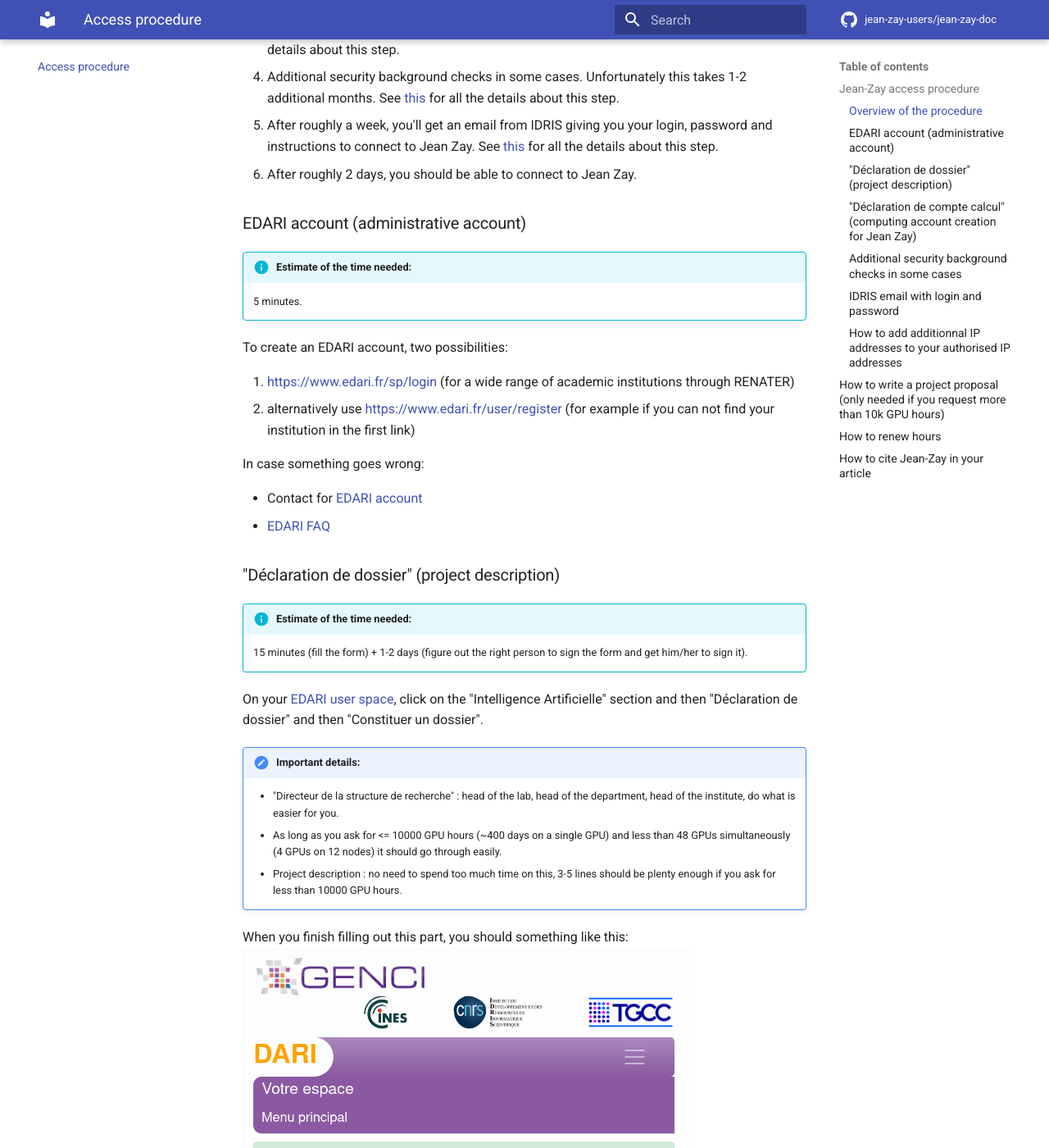
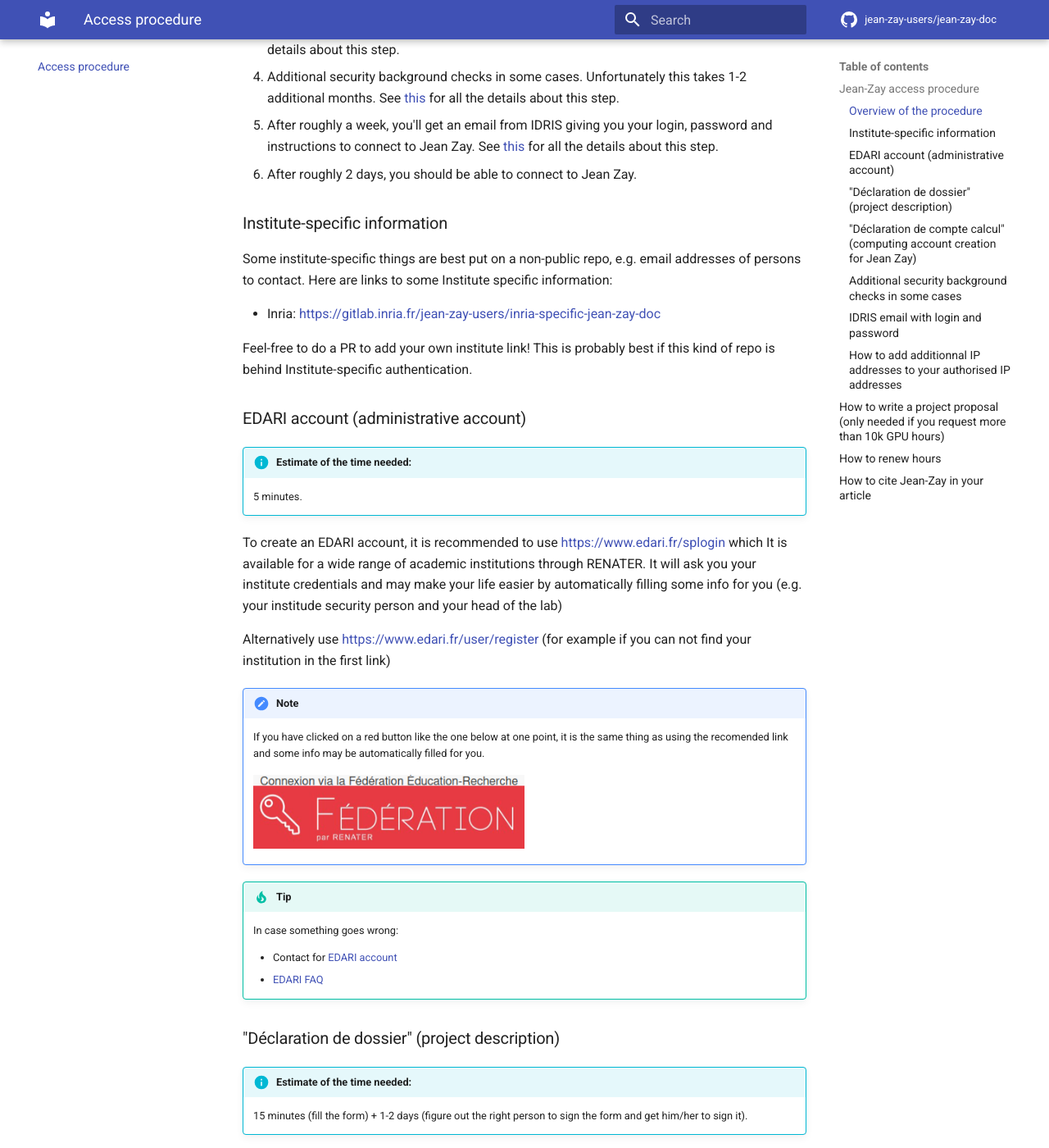
Before and after one commit to jean-zay-users/jean-zay-doc, an MkDocs documentation site: the page built from docs/access-procedure.md, in a window 1280 px wide and 1400 px high, scrolled down 849 px. Shown: the whole window at 82% size. Built offline with MkDocs 1.6.1 and Material for MkDocs 9.7.7, drawn with Linux system fonts in a browser that asks for light colours; comment, search, counter and statistics services are not loaded.

Commit message:
Add Inria link for private repo
Also improved a few things, amongst which fixed a broken link

```diff
--- a/docs/access-procedure.md
+++ b/docs/access-procedure.md
@@ -18,7 +18,7 @@
 developing AI algorithms. Here is a quick overview of the procedure. Each step
 is detailed in the sections below.
 
-1. Create an [EDARI account](https://www.edari.fr/sp/login) (simple
+1. Create an [EDARI account](https://www.edari.fr/splogin) (simple
    personal details). See [this](#edari-account-administrative-account)
    for all the details about this step.
 2. Fill a form about your project (**"Déclaration de dossier"**). Hardest part
@@ -43,22 +43,44 @@
    step.
 6. After roughly 2 days, you should be able to connect to Jean Zay.
 
+### Institute-specific information
+
+Some institute-specific things are best put on a non-public repo, e.g. email
+addresses of persons to contact. Here are links to some Institute specific
+information:
+
+- Inria: https://gitlab.inria.fr/jean-zay-users/inria-specific-jean-zay-doc
+
+Feel-free to do a PR to add your own institute link! This is probably best if
+this kind of repo is behind Institute-specific authentication.
+
 ### EDARI account (administrative account)
 
 !!! info "Estimate of the time needed:"
     5 minutes.
 
-To create an EDARI account, two possibilities:
+To create an EDARI account, it is recommended to use
+https://www.edari.fr/splogin which It is available for a wide range of academic
+institutions through RENATER. It will ask you your institute credentials and may
+make your life easier by automatically filling some info for you (e.g. your
+institude security person and your head of the lab)
 
-1. https://www.edari.fr/sp/login (for a wide range of
-   academic institutions through RENATER)
-2. alternatively use https://www.edari.fr/user/register (for example if you can
-   not find your institution in the first link)
+Alternatively use https://www.edari.fr/user/register (for example if you can not
+find your institution in the first link)
 
-In case something goes wrong:
+!!! note
+    If you have clicked on a red button like the one below at one point, it is the
+    same thing as using the recomended link and some info may be automatically
+    filled for you.
 
-- Contact for [EDARI account](https://www.edari.fr/contact)
-- [EDARI FAQ](https://www.edari.fr/faq)
+    <img src="../img/edari-federation-renater.png" width="50%" style="margin-top: 0.2em" style="display: block"/>
+
+
+!!! tip
+    In case something goes wrong:
+
+    - Contact for [EDARI account](https://www.edari.fr/contact)
+    - [EDARI FAQ](https://www.edari.fr/faq)
 
 ### "Déclaration de dossier" (project description)
 
```
Also changed, not shown: docs/img/edari-federation-renater.png (added).
